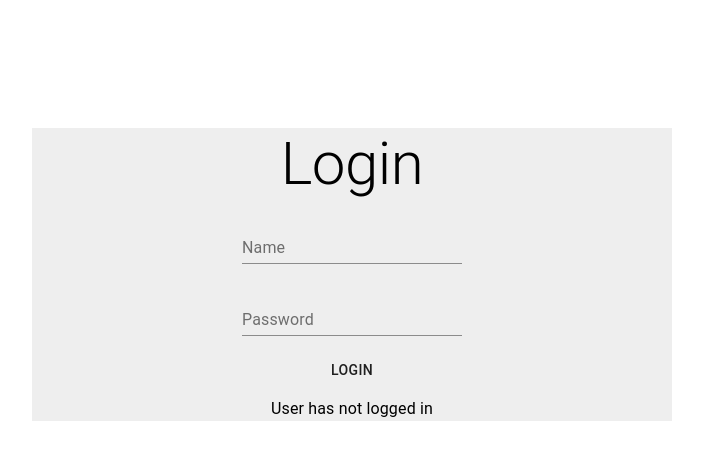
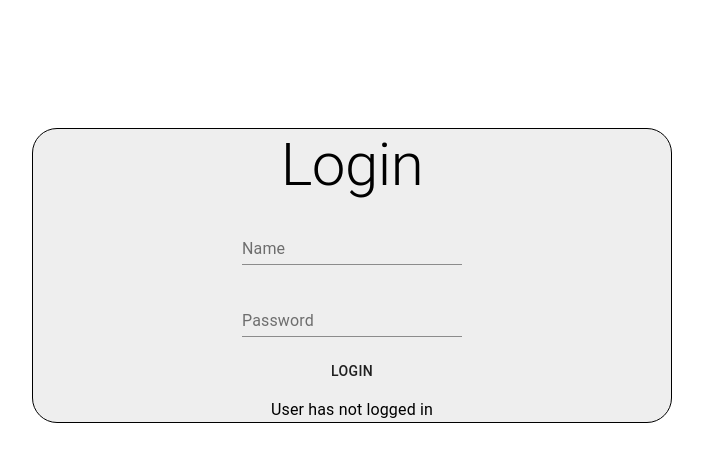
Before and after one commit to Jahmilli/react-testing-library-demo, a React (Create React App) app: page / in a window 1280 px wide. Shown: the top 462 px of the page, without its empty margins (288-991 px from the left). Built offline with nearby package versions, Linux system fonts and the light colour scheme.

Commit message:
fixed up styling slightly

```diff
--- a/src/App.css
+++ b/src/App.css
@@ -1,6 +1,9 @@
 .App {
   text-align: center;
   margin: 10% 25%;
+  border: 1px solid black;
+  border-radius: 25px;
+  background-color: #eee;
 }
 
 .App-logo {
--- a/src/components/LoginForm/LoginForm.js
+++ b/src/components/LoginForm/LoginForm.js
@@ -5,7 +5,7 @@ import { makeStyles } from '@material-ui/core/styles';
 
 const useStyles = makeStyles(theme => ({
   formLockup: {
-    backgroundColor: '#eee'
+
   },
   form: {
     display: 'flex',
```
